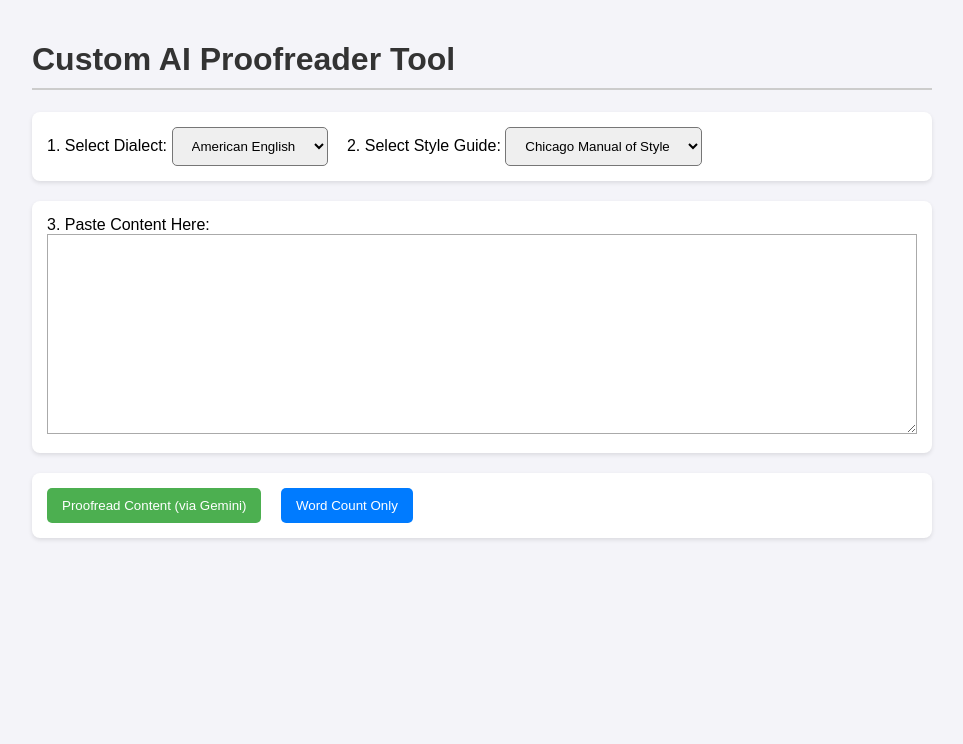
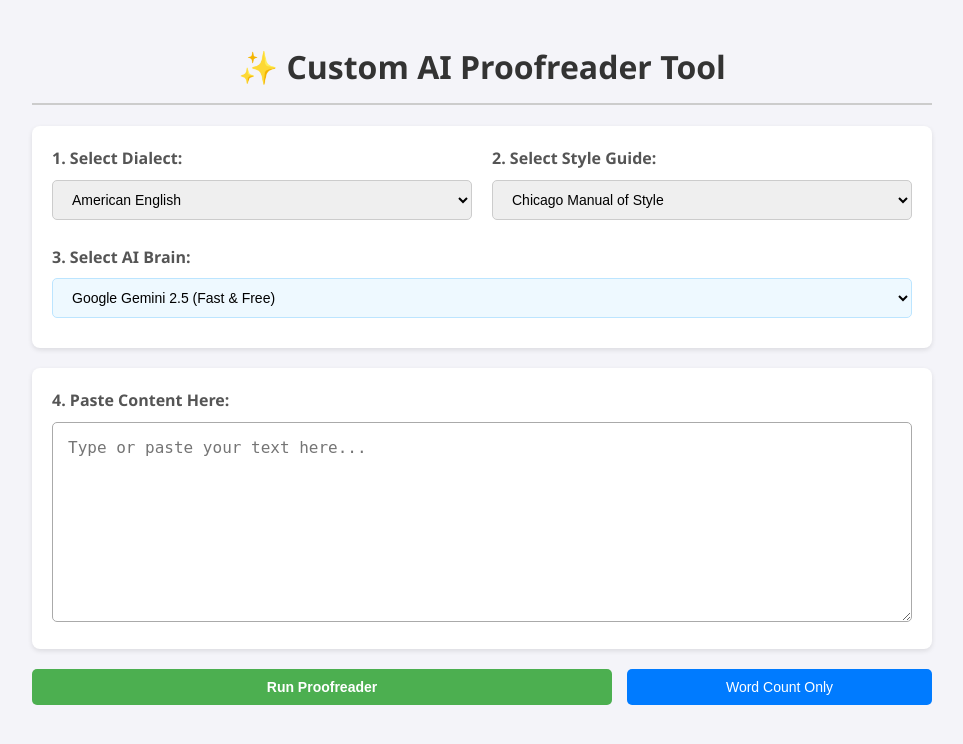
Before and after one commit to Synopsis03/my-proofreader-tool, a Flask app: page / in a window 1280 px wide. Shown: the top 744 px of the page, without its empty margins (158-1121 px from the left). Run offline with Flask 3, Linux system fonts and the light colour scheme.

Commit message:
Fixed HTML structure and added AI selector

```diff
--- a/templates/index.html
+++ b/templates/index.html
@@ -5,25 +5,38 @@
     <title>Custom AI Proofreader Tool</title>
     <style>
         /* Basic styling for readability */
-        body { font-family: sans-serif; max-width: 900px; margin: auto; padding: 20px; background-color: #f4f4f9; }
-        h1 { color: #333; border-bottom: 2px solid #ccc; padding-bottom: 10px; }
-        textarea { width: 100%; height: 200px; padding: 10px; border: 1px solid #aaa; box-sizing: border-box; resize: vertical; }
-        .form-group { margin-bottom: 20px; background: #fff; padding: 15px; border-radius: 8px; box-shadow: 0 2px 4px rgba(0,0,0,0.1); }
-        select, button { padding: 10px 15px; margin-right: 15px; border-radius: 5px; cursor: pointer; }
-        button[value="proofread"] { background-color: #4CAF50; color: white; border: none; }
-        button[value="count"] { background-color: #007bff; color: white; border: none; }
-        .result-box { margin-top: 30px; border: 1px solid #ddd; padding: 20px; background: #e9ecef; border-radius: 8px; white-space: pre-wrap; }
+        body { font-family: 'Segoe UI', Tahoma, Geneva, Verdana, sans-serif; max-width: 900px; margin: auto; padding: 20px; background-color: #f4f4f9; line-height: 1.6; }
+        h1 { color: #333; border-bottom: 2px solid #ccc; padding-bottom: 10px; text-align: center; }
+        textarea { width: 100%; height: 200px; padding: 15px; border: 1px solid #aaa; border-radius: 5px; box-sizing: border-box; resize: vertical; font-size: 16px; }
+        .form-group { margin-bottom: 20px; background: #fff; padding: 20px; border-radius: 8px; box-shadow: 0 2px 5px rgba(0,0,0,0.1); }
+        label { font-weight: bold; display: block; margin-bottom: 8px; color: #555; }
+        select, button { padding: 10px 15px; border-radius: 5px; cursor: pointer; font-size: 14px; }
+        select { width: 100%; margin-bottom: 10px; border: 1px solid #ccc; }
+
+        .button-group { display: flex; gap: 15px; }
+        button[value="proofread"] { background-color: #4CAF50; color: white; border: none; flex: 2; font-weight: bold; }
+        button[value="count"] { background-color: #007bff; color: white; border: none; flex: 1; }
+        button:hover { opacity: 0.9; }
+
+        .result-box { margin-top: 30px; border-left: 5px solid #4CAF50; padding: 20px; background: #fff; border-radius: 8px; box-shadow: 0 2px 10px rgba(0,0,0,0.05); }
+        .result-header { color: #4CAF50; margin-top: 0; }
     </style>
 </head>
 <body>
-    <h1>Custom AI Proofreader Tool</h1>
+
+    <h1>✨ Custom AI Proofreader Tool</h1>
+
     <form method="POST">
         <div class="form-group">
+            <div style="display: flex; gap: 20px;">
+                <div style="flex: 1;">
                     <label for="dialect">1. Select Dialect:</label>
                     <select name="dialect" id="dialect">
                         <option value="American English">American English</option>
                         <option value="British English">British English</option>
                     </select>
+                </div>
+                <div style="flex: 1;">
                     <label for="style_guide">2. Select Style Guide:</label>
                     <select name="style_guide" id="style_guide">
                         <option value="Chicago Manual of Style">Chicago Manual of Style</option>
@@ -31,22 +44,33 @@
                         <option value="General Formal">General Formal</option>
                     </select>
                 </div>
+            </div>
 
-        <div class="form-group">
-            <label for="text_content">3. Paste Content Here:</label>
-            <textarea name="text_content" id="text_content" required></textarea>
+            <label for="model_choice" style="margin-top: 15px;">3. Select AI Brain:</label>
+            <select name="model_choice" id="model_choice" style="background-color: #eef9ff; border: 1px solid #bce5ff;">
+                <option value="gemini">Google Gemini 2.5 (Fast & Free)</option>
+                <option value="gpt4">OpenAI GPT-4o (Premium Precision)</option>
+            </select>
         </div>
 
         <div class="form-group">
-            <button type="submit" name="action" value="proofread">Proofread Content (via Gemini)</button>
+            <label for="text_content">4. Paste Content Here:</label>
+            <textarea name="text_content" id="text_content" placeholder="Type or paste your text here..." required></textarea>
+        </div>
+
+        <div class="button-group">
+            <button type="submit" name="action" value="proofread">Run Proofreader</button>
             <button type="submit" name="action" value="count">Word Count Only</button>
         </div>
     </form>
 
     {% if result %}
         <div class="result-box">
-            <h2>Proofreading Results</h2>
+            <h2 class="result-header">Analysis Results</h2>
+            <hr>
+            <div>
                 {{ result }}
+            </div>
         </div>
     {% endif %}
 
```
Lines whose indentation alone changed are shown as unchanged.
